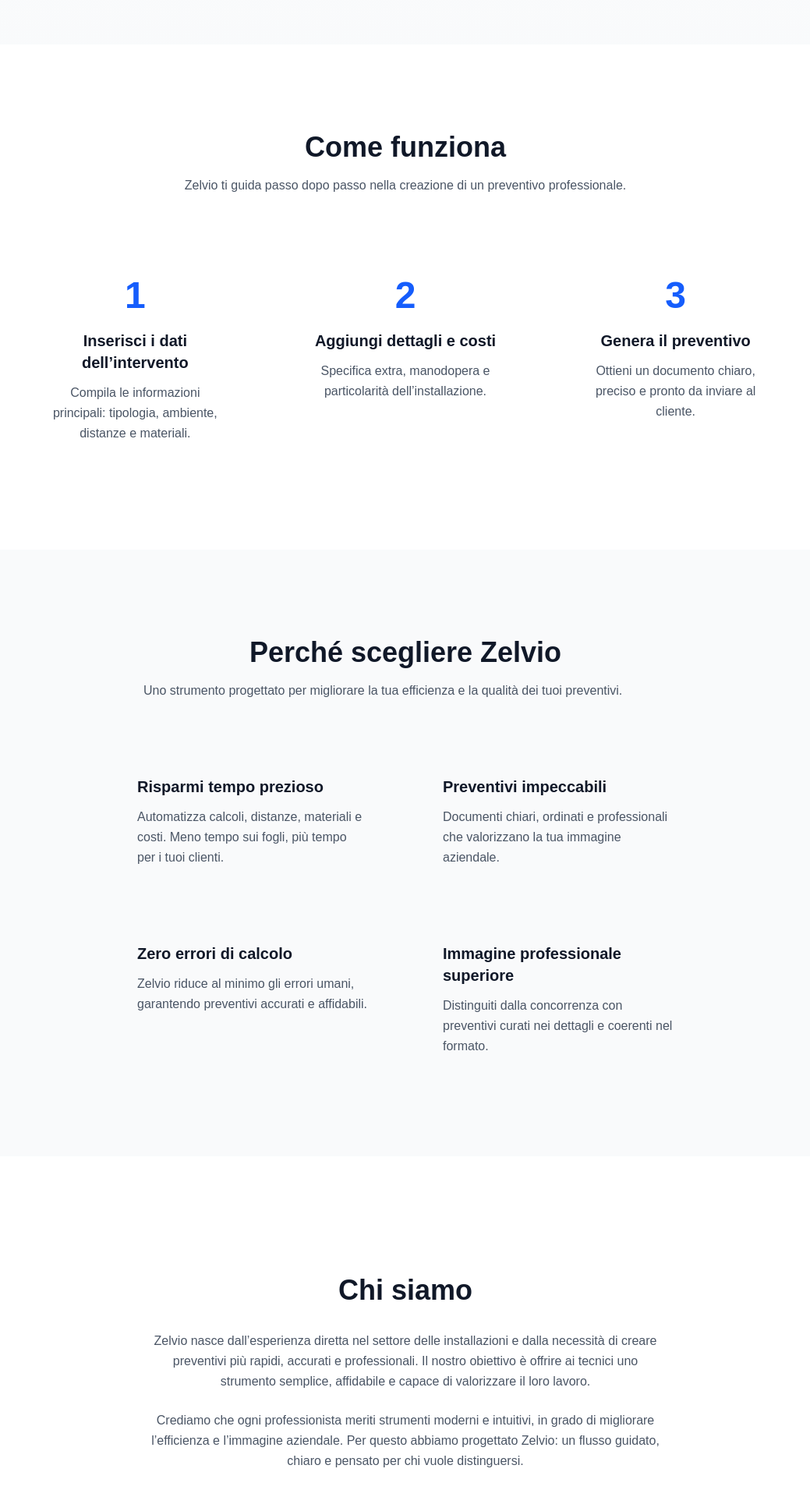
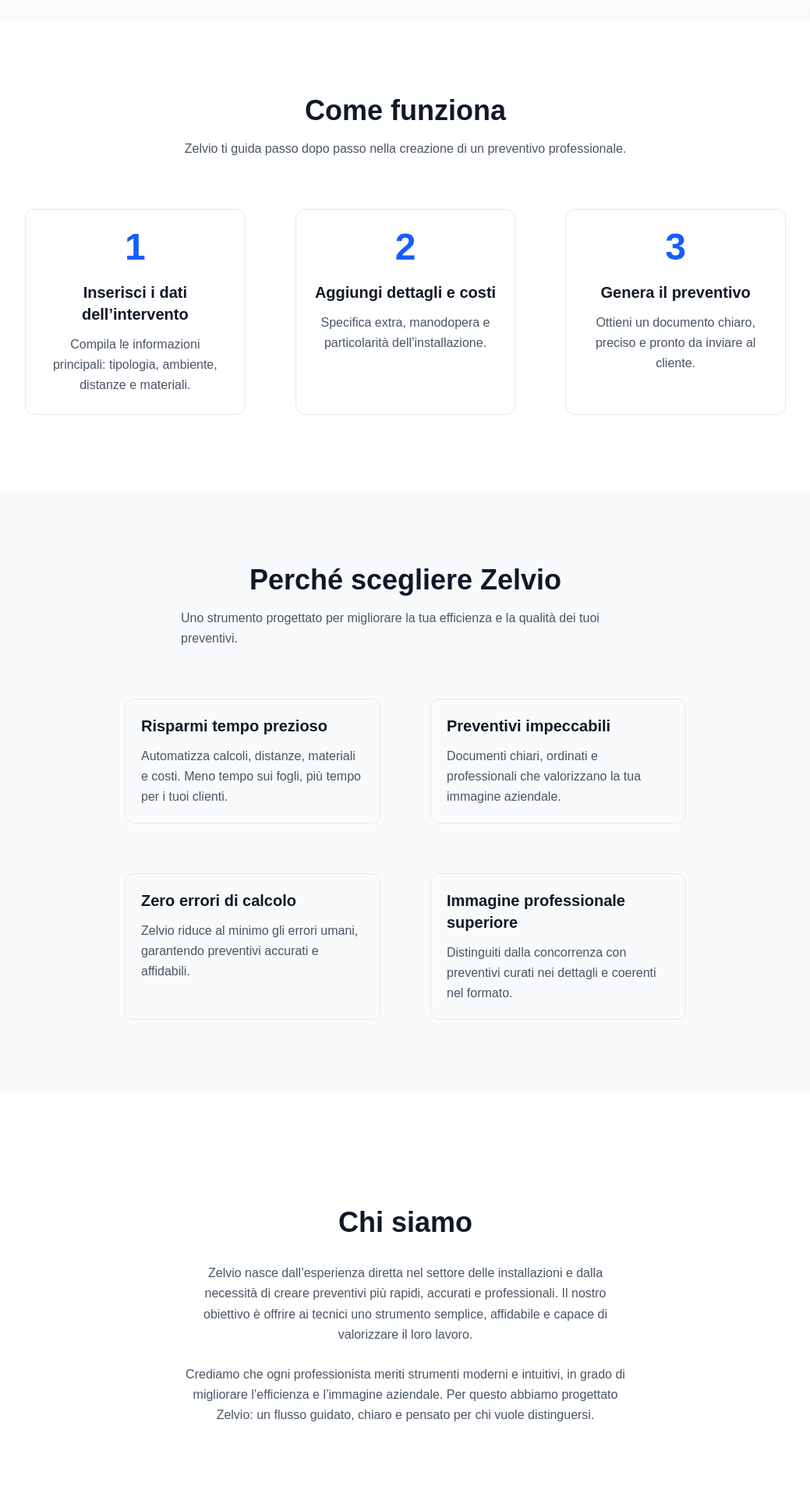
Before and after one commit to microbuilder84/zelvio, a Next.js app: page / in a window 1280 px wide. Shown: the part 844-2764 px from the top of the page at 78% size, without its empty margins (120-1159 px from the left). Built offline with nearby package versions, Linux system fonts and the light colour scheme.

Commit message:
modifiche girono 42

```diff
--- a/app/(landing)/components/ChiSiamo.tsx
+++ b/app/(landing)/components/ChiSiamo.tsx
@@ -1,11 +1,11 @@
 export default function ChiSiamo() {
     return (
-        <section id="chi-siamo" className="py-28 bg-white">
+        <section id="chi-siamo" className="py-24 bg-white">
             <div
-                className="max-w-4xl mx-auto px-6 text-center
+                className="max-w-3xl mx-auto px-6 text-center
                            transition-all duration-300 ease-out
                            hover:-translate-y-[2px] hover:bg-gray-50 hover:shadow-sm
-                           rounded-xl py-10"
+                           rounded-xl py-12"
             >
 
                 <h2 className="text-3xl md:text-4xl font-bold text-gray-900">
@@ -13,7 +13,7 @@
                 </h2>
 
                 <p
-                    className="mt-8 text-gray-600 leading-relaxed max-w-2xl mx-auto
+                    className="mt-8 text-gray-600 leading-[1.65] max-w-xl mx-auto
                                transition-opacity duration-300 hover:opacity-90"
                 >
                     Zelvio nasce dall’esperienza diretta nel settore delle installazioni
@@ -23,7 +23,7 @@
                 </p>
 
                 <p
-                    className="mt-6 text-gray-600 leading-relaxed max-w-2xl mx-auto
+                    className="mt-6 text-gray-600 leading-[1.65] max-w-xl mx-auto
                                transition-opacity duration-300 hover:opacity-90"
                 >
                     Crediamo che ogni professionista meriti strumenti moderni e intuitivi,
--- a/app/(landing)/components/ComeFunziona.tsx
+++ b/app/(landing)/components/ComeFunziona.tsx
@@ -1,26 +1,27 @@
 export default function ComeFunziona() {
     return (
-        <section id="come-funziona" className="py-28 bg-white">
+        <section id="come-funziona" className="py-24 bg-white">
             <div className="max-w-5xl mx-auto px-6 text-center">
 
                 <h2 className="text-3xl md:text-4xl font-bold text-gray-900">
                     Come funziona
                 </h2>
 
-                <p className="mt-4 text-gray-600 max-w-2xl mx-auto leading-relaxed">
+                <p className="mt-4 text-gray-600 max-w-xl mx-auto leading-relaxed">
                     Zelvio ti guida passo dopo passo nella creazione di un preventivo professionale.
                 </p>
 
-                <div className="mt-20 grid md:grid-cols-3 gap-16">
+                <div className="mt-16 grid md:grid-cols-3 gap-12 md:gap-16">
 
                     {/* Step 1 */}
                     <div
-                        className="p-6 rounded-xl transition-all duration-300
+                        className="p-6 rounded-xl border border-gray-200
+                                   transition-all duration-300
                                    hover:-translate-y-1 hover:shadow-xl
                                    hover:bg-gray-50 cursor-default"
                     >
-                        <div className="text-blue-600 text-5xl font-bold">1</div>
-                        <h3 className="mt-5 text-xl font-semibold text-gray-900">
+                        <div className="text-blue-600 text-5xl font-bold leading-none">1</div>
+                        <h3 className="mt-5 text-lg md:text-xl font-semibold text-gray-900">
                             Inserisci i dati dell’intervento
                         </h3>
                         <p className="mt-3 text-gray-600 leading-relaxed">
@@ -30,12 +31,13 @@
 
                     {/* Step 2 */}
                     <div
-                        className="p-6 rounded-xl transition-all duration-300
+                        className="p-6 rounded-xl border border-gray-200
+                                   transition-all duration-300
                                    hover:-translate-y-1 hover:shadow-xl
                                    hover:bg-gray-50 cursor-default"
                     >
-                        <div className="text-blue-600 text-5xl font-bold">2</div>
-                        <h3 className="mt-5 text-xl font-semibold text-gray-900">
+                        <div className="text-blue-600 text-5xl font-bold leading-none">2</div>
+                        <h3 className="mt-5 text-lg md:text-xl font-semibold text-gray-900">
                             Aggiungi dettagli e costi
                         </h3>
                         <p className="mt-3 text-gray-600 leading-relaxed">
@@ -45,12 +47,13 @@
 
                     {/* Step 3 */}
                     <div
-                        className="p-6 rounded-xl transition-all duration-300
+                        className="p-6 rounded-xl border border-gray-200
+                                   transition-all duration-300
                                    hover:-translate-y-1 hover:shadow-xl
                                    hover:bg-gray-50 cursor-default"
                     >
-                        <div className="text-blue-600 text-5xl font-bold">3</div>
-                        <h3 className="mt-5 text-xl font-semibold text-gray-900">
+                        <div className="text-blue-600 text-5xl font-bold leading-none">3</div>
+                        <h3 className="mt-5 text-lg md:text-xl font-semibold text-gray-900">
                             Genera il preventivo
                         </h3>
                         <p className="mt-3 text-gray-600 leading-relaxed">
--- a/app/(landing)/components/Footer.tsx
+++ b/app/(landing)/components/Footer.tsx
@@ -1,21 +1,22 @@
 export default function Footer() {
     return (
         <footer
-            className="py-12 bg-white border-t border-gray-200
+            className="py-10 bg-white border-t border-gray-200
                        transition-all duration-300 ease-out
                        hover:bg-gray-50"
         >
-            <div className="max-w-5xl mx-auto px-6 text-center text-gray-600">
+            <div className="max-w-4xl mx-auto px-6 text-center text-gray-600">
 
                 <p
-                    className="font-semibold text-gray-800
+                    className="font-semibold text-gray-800 text-lg
                                transition-opacity duration-300 hover:opacity-90"
                 >
                     Zelvio
                 </p>
 
                 <p
-                    className="mt-3 text-sm transition-opacity duration-300 hover:opacity-80"
+                    className="mt-2 text-sm opacity-80
+                               transition-opacity duration-300 hover:opacity-90"
                 >
                     © {new Date().getFullYear()} Zelvio. Tutti i diritti riservati.
                 </p>
--- a/app/(landing)/components/PercheZelvio.tsx
+++ b/app/(landing)/components/PercheZelvio.tsx
@@ -1,25 +1,26 @@
 export default function PercheZelvio() {
     return (
-        <section id="perche-zelvio" className="py-28 bg-gray-50">
+        <section id="perche-zelvio" className="py-24 bg-gray-50">
             <div className="max-w-3xl mx-auto px-6 text-center md:text-left">
 
                 <h2 className="text-3xl md:text-4xl font-bold text-gray-900 text-center">
                     Perché scegliere Zelvio
                 </h2>
 
-                <p className="mt-4 text-gray-600 max-w-2xl mx-auto leading-relaxed text-center md:text-left">
+                <p className="mt-4 text-gray-600 max-w-xl mx-auto leading-relaxed text-center md:text-left">
                     Uno strumento progettato per migliorare la tua efficienza e la qualità dei tuoi preventivi.
                 </p>
 
-                <div className="mt-20 grid md:grid-cols-2 gap-16">
+                <div className="mt-16 grid md:grid-cols-2 gap-12 md:gap-16">
 
                     {/* Benefit 1 */}
                     <div
-                        className="p-4 rounded-lg transition-all duration-300
+                        className="p-5 rounded-xl border border-gray-200
+                                   transition-all duration-300
                                    hover:-translate-y-1 hover:shadow-lg
                                    hover:bg-white cursor-default"
                     >
-                        <h3 className="text-xl font-semibold text-gray-900">
+                        <h3 className="text-lg md:text-xl font-semibold text-gray-900">
                             Risparmi tempo prezioso
                         </h3>
                         <p className="mt-3 text-gray-600 leading-relaxed">
@@ -30,11 +31,12 @@
 
                     {/* Benefit 2 */}
                     <div
-                        className="p-4 rounded-lg transition-all duration-300
+                        className="p-5 rounded-xl border border-gray-200
+                                   transition-all duration-300
                                    hover:-translate-y-1 hover:shadow-lg
                                    hover:bg-white cursor-default"
                     >
-                        <h3 className="text-xl font-semibold text-gray-900">
+                        <h3 className="text-lg md:text-xl font-semibold text-gray-900">
                             Preventivi impeccabili
                         </h3>
                         <p className="mt-3 text-gray-600 leading-relaxed">
@@ -44,11 +46,12 @@
 
                     {/* Benefit 3 */}
                     <div
-                        className="p-4 rounded-lg transition-all duration-300
+                        className="p-5 rounded-xl border border-gray-200
+                                   transition-all duration-300
                                    hover:-translate-y-1 hover:shadow-lg
                                    hover:bg-white cursor-default"
                     >
-                        <h3 className="text-xl font-semibold text-gray-900">
+                        <h3 className="text-lg md:text-xl font-semibold text-gray-900">
                             Zero errori di calcolo
                         </h3>
                         <p className="mt-3 text-gray-600 leading-relaxed">
@@ -58,11 +61,12 @@
 
                     {/* Benefit 4 */}
                     <div
-                        className="p-4 rounded-lg transition-all duration-300
+                        className="p-5 rounded-xl border border-gray-200
+                                   transition-all duration-300
                                    hover:-translate-y-1 hover:shadow-lg
                                    hover:bg-white cursor-default"
                     >
-                        <h3 className="text-xl font-semibold text-gray-900">
+                        <h3 className="text-lg md:text-xl font-semibold text-gray-900">
                             Immagine professionale superiore
                         </h3>
                         <p className="mt-3 text-gray-600 leading-relaxed">
--- a/app/layout.tsx
+++ b/app/layout.tsx
@@ -27,13 +27,18 @@
 }>) {
   return (
     <html lang="it">
-      <body className={`${geistSans.variable} ${geistMono.variable} antialiased`}>
-
-        {/* ⭐ Navbar sempre visibile */}
-        <Navbar />
+      <body
+        className={`${geistSans.variable} ${geistMono.variable} antialiased bg-white text-gray-900`}
+      >
+        {/* ⭐ Navbar sticky premium */}
+        <div className="sticky top-0 z-50 backdrop-blur-md bg-white/80 border-b border-gray-200">
+          <Navbar />
+        </div>
 
         {/* ⭐ Contenuto della pagina */}
-        {children}
+        <main className="overflow-x-hidden">
+          {children}
+        </main>
       </body>
     </html>
   );
```
Also changed, not shown: app/(landing)/components/Contatti.tsx (+8 -8 lines), app/(landing)/components/Hero.tsx (+9 -7 lines).
